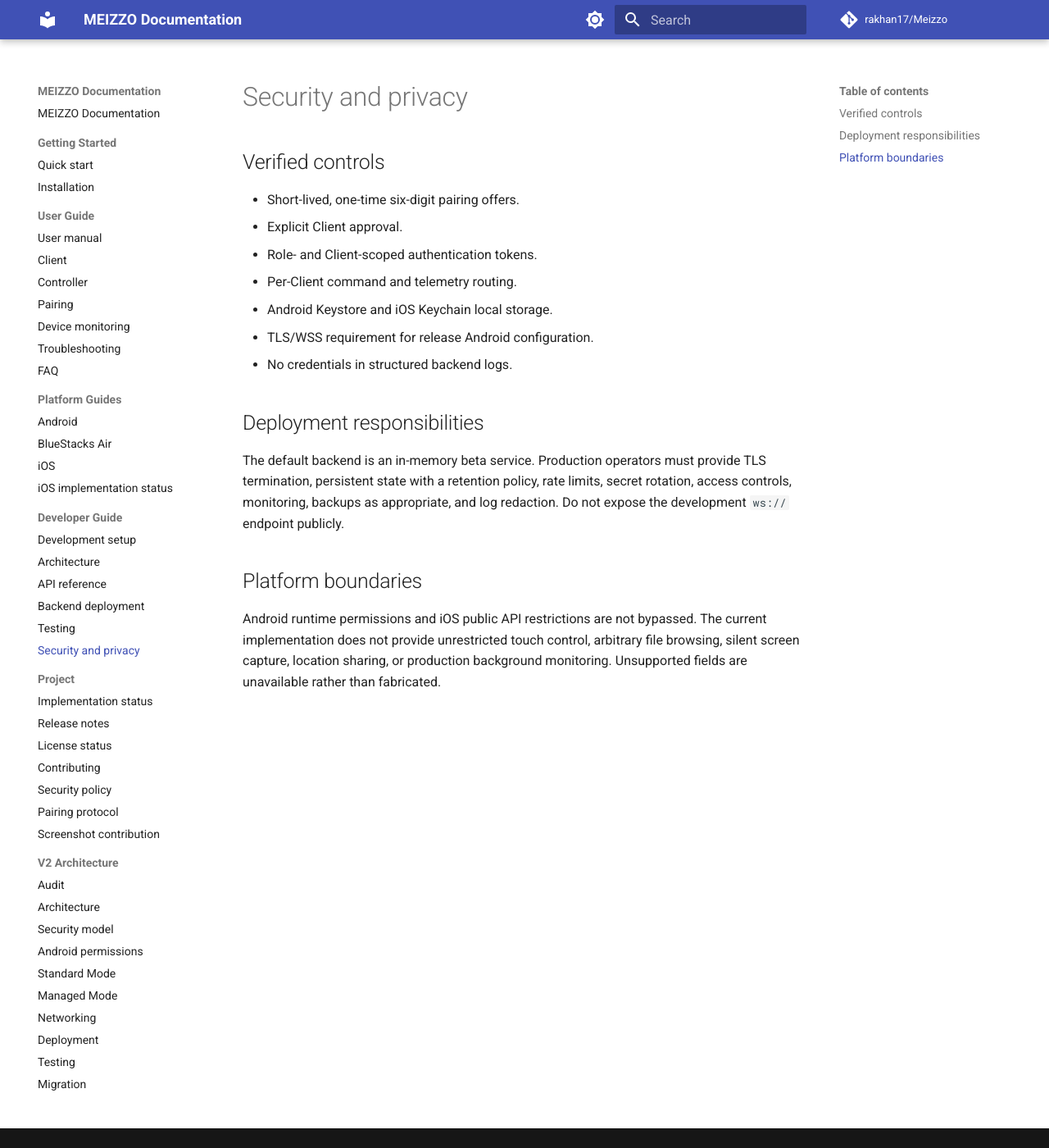
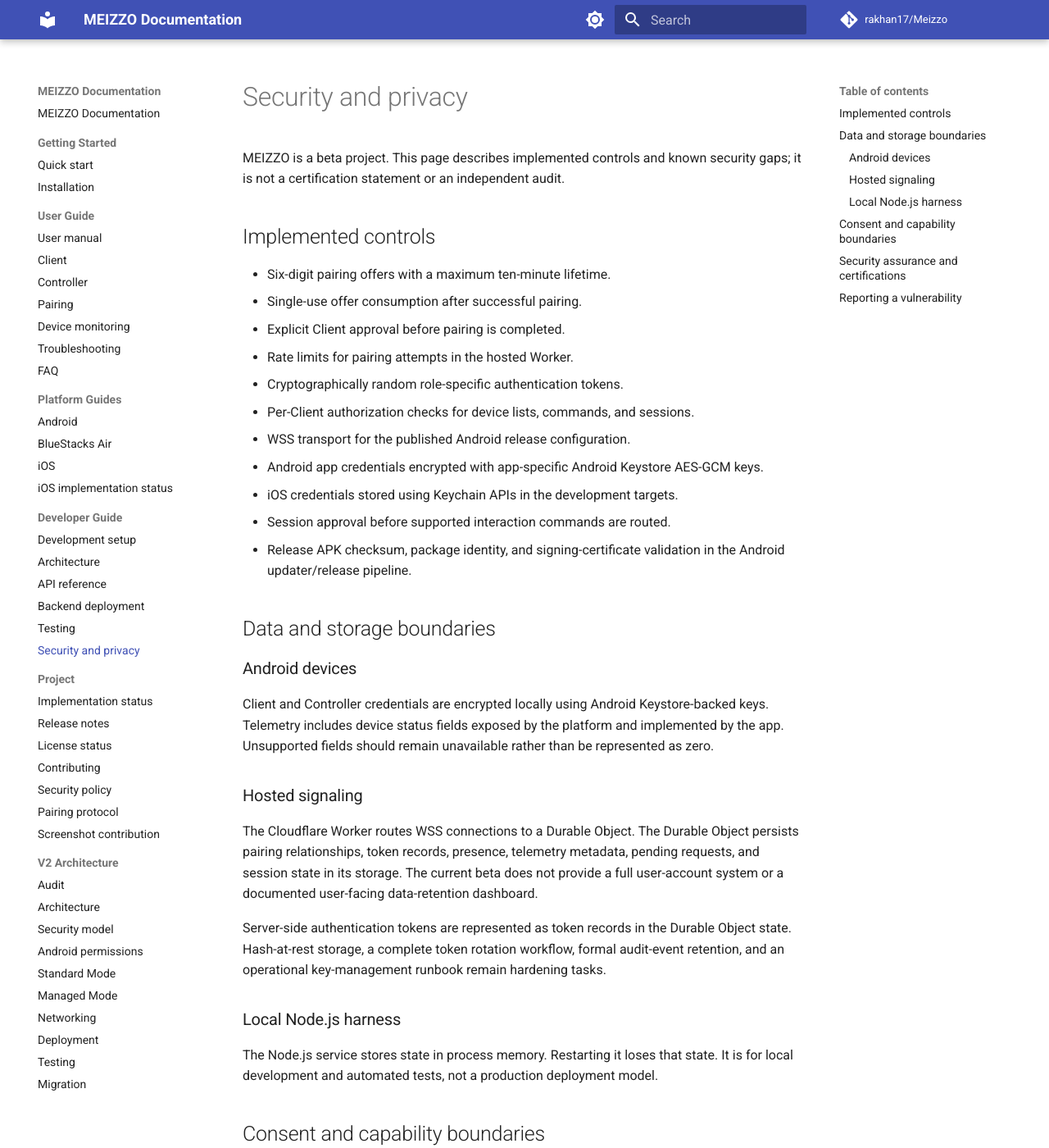
Before and after one commit to rakhan17/Meizzo, an MkDocs documentation site: the page built from docs/security-and-privacy.md, in a window 1280 px wide and 1400 px high. Shown: the whole window at 82% size. Built offline with MkDocs 1.6.1 and Material for MkDocs 9.7.7, drawn with Linux system fonts in a browser that asks for light colours; comment, search, counter and statistics services are not loaded; some of the changed text lies outside the part shown.

Commit message:
docs: clarify beta security posture and assurance

```diff
--- a/docs/security-and-privacy.md
+++ b/docs/security-and-privacy.md
@@ -1,26 +1,74 @@
 # Security and privacy
 
-## Verified controls
+MEIZZO is a beta project. This page describes implemented controls and known
+security gaps; it is not a certification statement or an independent audit.
 
-- Short-lived, one-time six-digit pairing offers.
-- Explicit Client approval.
-- Role- and Client-scoped authentication tokens.
-- Per-Client command and telemetry routing.
-- Android Keystore and iOS Keychain local storage.
-- TLS/WSS requirement for release Android configuration.
-- No credentials in structured backend logs.
+## Implemented controls
 
-## Deployment responsibilities
+- Six-digit pairing offers with a maximum ten-minute lifetime.
+- Single-use offer consumption after successful pairing.
+- Explicit Client approval before pairing is completed.
+- Rate limits for pairing attempts in the hosted Worker.
+- Cryptographically random role-specific authentication tokens.
+- Per-Client authorization checks for device lists, commands, and sessions.
+- WSS transport for the published Android release configuration.
+- Android app credentials encrypted with app-specific Android Keystore
+  AES-GCM keys.
+- iOS credentials stored using Keychain APIs in the development targets.
+- Session approval before supported interaction commands are routed.
+- Release APK checksum, package identity, and signing-certificate validation
+  in the Android updater/release pipeline.
 
-The default backend is an in-memory beta service. Production operators must
-provide TLS termination, persistent state with a retention policy, rate
-limits, secret rotation, access controls, monitoring, backups as appropriate,
-and log redaction. Do not expose the development `ws://` endpoint publicly.
+## Data and storage boundaries
 
-## Platform boundaries
+### Android devices
 
-Android runtime permissions and iOS public API restrictions are not bypassed.
-The current implementation does not provide unrestricted touch control,
-arbitrary file browsing, silent screen capture, location sharing, or
-production background monitoring. Unsupported fields are unavailable rather
-than fabricated.
+Client and Controller credentials are encrypted locally using Android
+Keystore-backed keys. Telemetry includes device status fields exposed by the
+platform and implemented by the app. Unsupported fields should remain
+unavailable rather than be represented as zero.
+
+### Hosted signaling
+
+The Cloudflare Worker routes WSS connections to a Durable Object. The
+Durable Object persists pairing relationships, token records, presence,
+telemetry metadata, pending requests, and session state in its storage.
+The current beta does not provide a full user-account system or a documented
+user-facing data-retention dashboard.
+
+Server-side authentication tokens are represented as token records in the
+Durable Object state. Hash-at-rest storage, a complete token rotation
+workflow, formal audit-event retention, and an operational key-management
+runbook remain hardening tasks.
+
+### Local Node.js harness
+
+The Node.js service stores state in process memory. Restarting it loses that
+state. It is for local development and automated tests, not a production
+deployment model.
+
+## Consent and capability boundaries
+
+- Pairing approval authorizes a relationship, not every future capability.
+- Each supported session request requires a Client decision.
+- An approved session does not itself enable screen capture, camera, files,
+  location, or unrestricted input.
+- Android permissions remain controlled by Android and the device owner.
+- iOS public API and privacy restrictions remain in force.
+- Foreground services cannot bypass force-stop or OEM background policies.
+
+## Security assurance and certifications
+
+No independent third-party security audit has been completed. MEIZZO does not
+claim ISO/IEC 27001, SOC 2, GDPR certification, or any other security
+certification. CI, automated tests, WSS, and Android signing are engineering
+controls, not certifications.
+
+The recommended next steps are an independent security review, dedicated
+security and isolation tests, server-side token hashing/rotation, audit events,
+and documented retention/incident-response procedures.
+
+## Reporting a vulnerability
+
+Please do not publish exploitable details in a public issue. Follow the
+private reporting instructions in the repository's [SECURITY.md](../SECURITY.md).
```
